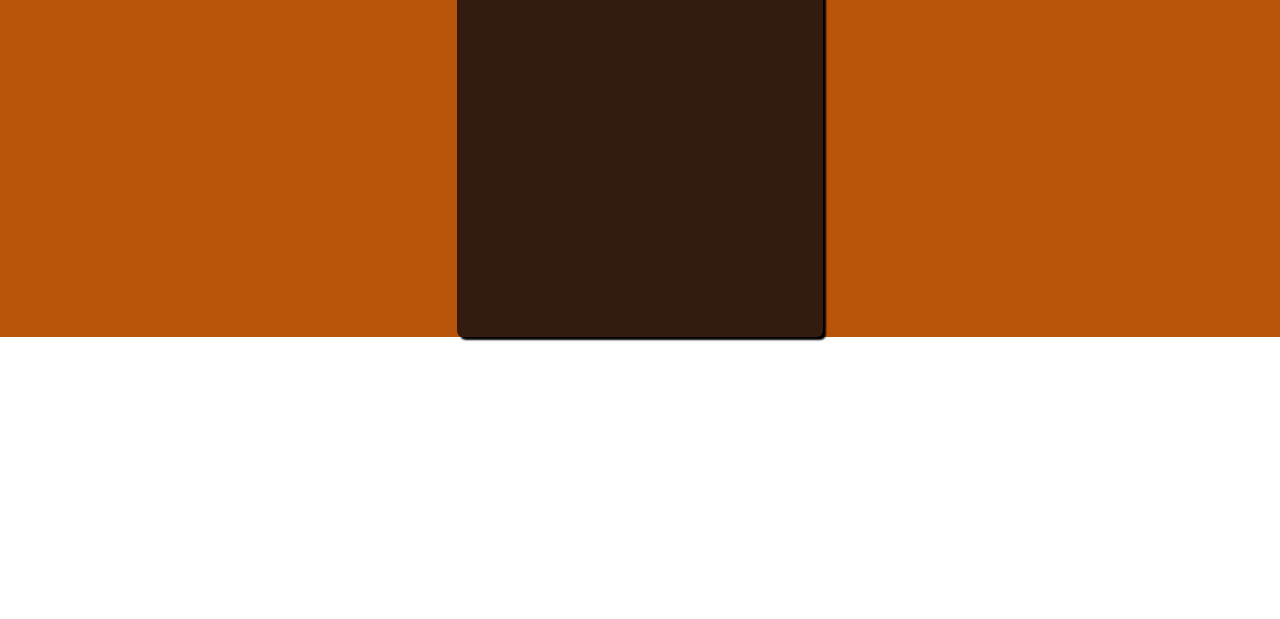
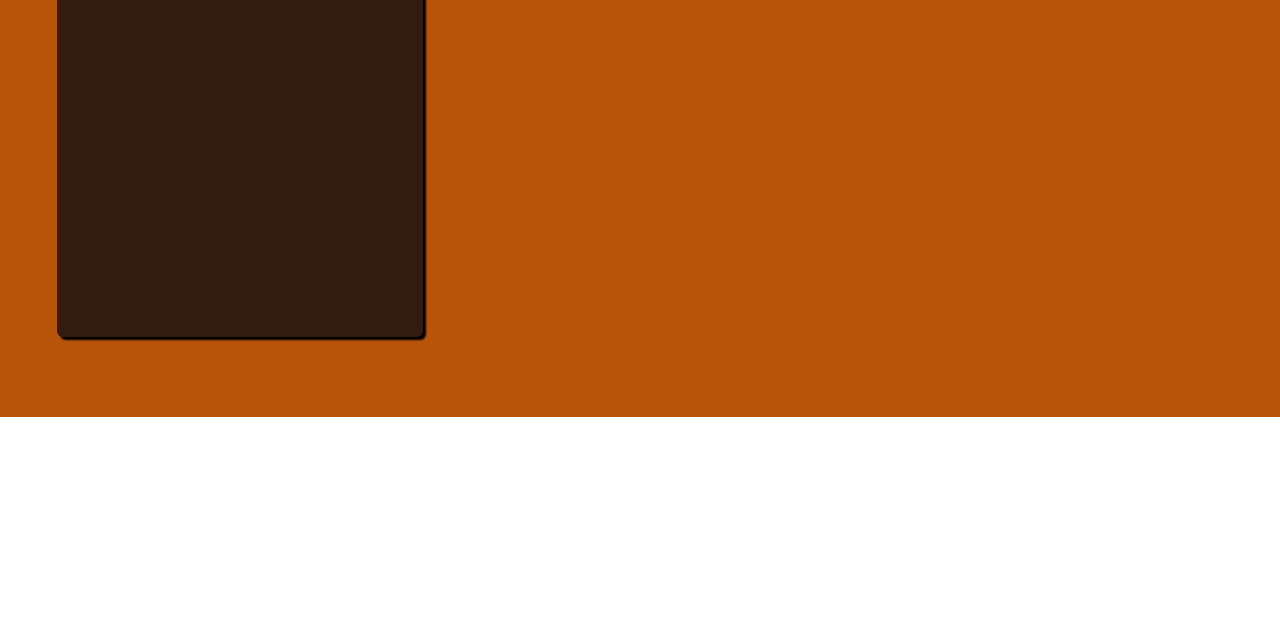
Before and after one commit to ImperiAmic/w4-got, a website with bundled scripts: page public/index.html in a window 1280 px wide. Shown: the part 181-800 px from the top of the page. Built offline with nearby package versions, Linux system fonts and the light colour scheme; a web font is replaced by a local one.

Commit message:
Add styles to CharactersList component

```diff
--- a/public/styles/styles.css
+++ b/public/styles/styles.css
@@ -35,9 +35,12 @@ h2 {
 .characters {
   list-style: none;
   margin: 0;
-  padding: 0;
-  display: flex;
+  padding: 0 0 80px 0;
+  display: grid;
+  justify-items: center;
   justify-content: center;
+  row-gap: 25px;
+  grid-template-columns: repeat(3, 400px);
 }
 
 .character {
```
